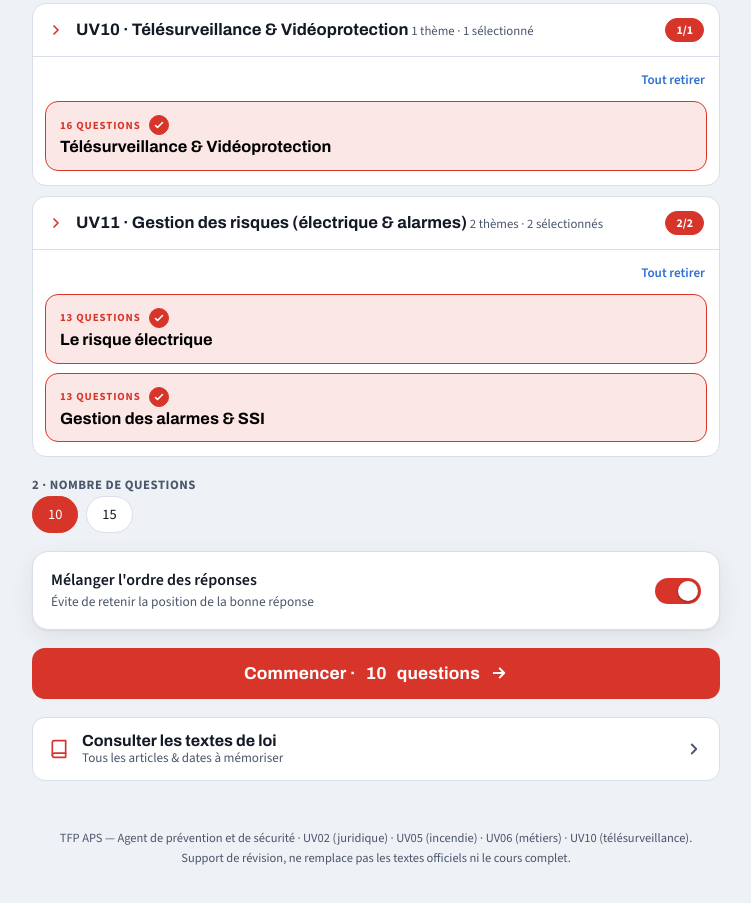
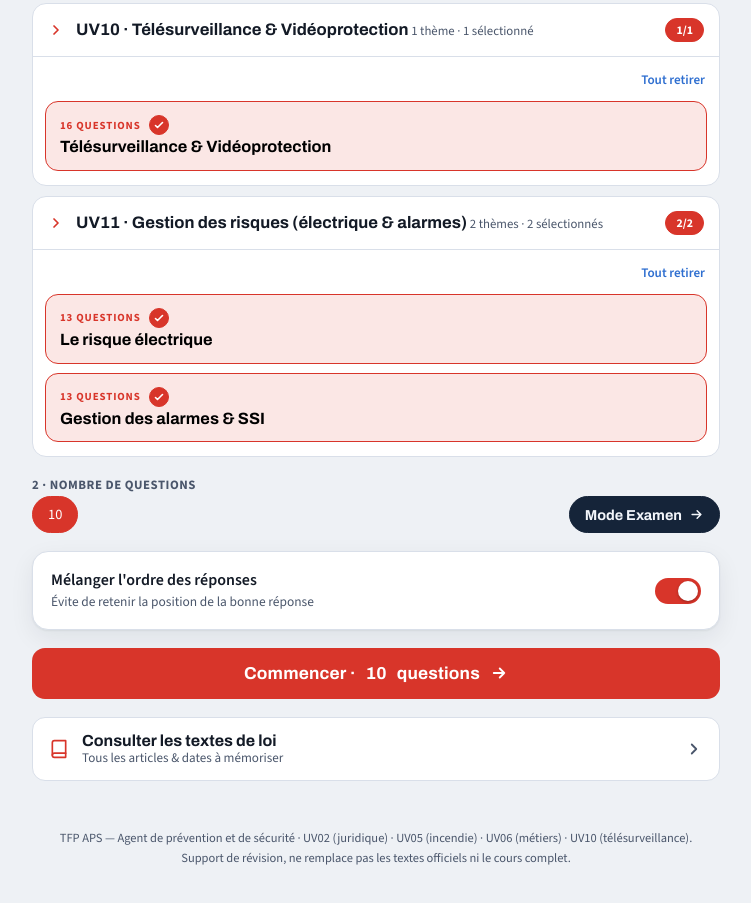
Before and after one commit to Sankeurr/SSIAP-1, a plain HTML site: page qcu-tfp-aps.html in a window 1280 px wide. Shown: the part 2244-3147 px from the top of the page, without its empty margins (264-1015 px from the left). Drawn offline with nearby package versions, Linux system fonts and the light colour scheme.

Commit message:
QCU libre : une seule option (10) + bouton vers le mode Examen
- Retrait de l'option 15 questions (reste 10)
- Bouton "Mode Examen" ajouté à droite du choix du nombre de questions

Co-Authored-By: Claude Opus 4.8 <noreply@anthropic.com>
Claude-Session: https://claude.ai/code/session_013kJm3vhrBuuqmLhDjHqWUj

```diff
--- a/qcu-tfp-aps.html
+++ b/qcu-tfp-aps.html
@@ -274,6 +274,9 @@
     font-variant-numeric:tabular-nums;transition:border-color .15s, background .15s;
   }
   .pill[aria-pressed="true"]{border-color:var(--flame);background:var(--flame);color:#fff}
+  .exam-link{display:inline-flex;align-items:center;gap:7px;background:var(--navy);color:var(--navy-ink);border:1.5px solid var(--navy);border-radius:999px;padding:8px 15px;font-size:.9rem;font-weight:700;font-family:"Archivo",sans-serif;cursor:pointer;margin-left:auto}
+  .exam-link:hover{filter:brightness(1.15)}
+  .exam-link svg{flex:none}
   @media (prefers-color-scheme:dark){:root:not([data-theme="light"]) .pill[aria-pressed="true"]{color:#0c1118}}
   :root[data-theme="dark"] .pill[aria-pressed="true"]{color:#0c1118}
 
@@ -2183,7 +2186,7 @@ function renderSetup(){
   }).join("");
 
   const avail = countFor(selected);
-  const counts = [10,15];
+  const counts = [10];
   const pills = counts.map(c=>{
     const val = c==="max"?avail:c;
     const label = c==="max"?"Tout":c;
@@ -2207,7 +2210,7 @@ function renderSetup(){
 
       <div>
         <div class="section-label">2 · Nombre de questions</div>
-        <div class="pills" id="countPills">${pills}</div>
+        <div class="pills" id="countPills">${pills}<button class="exam-link" id="toExam">Mode Examen <svg width="15" height="15" viewBox="0 0 24 24" fill="none" stroke="currentColor" stroke-width="2.4" stroke-linecap="round" stroke-linejoin="round"><path d="M5 12h14M13 6l6 6-6 6"/></svg></button></div>
       </div>
 
       <div class="card" style="padding:4px 16px">
@@ -2282,6 +2285,7 @@ function renderSetup(){
   });
   document.getElementById("shuffleOpt").addEventListener("change", e=>{ shuffleOpts = e.target.checked; });
   document.getElementById("startBtn").addEventListener("click", startQuiz);
+  document.getElementById("toExam").addEventListener("click", ()=>{ renderExam(); window.scrollTo({top:0}); });
   document.getElementById("refBtn").addEventListener("click", ()=>{ renderReference(); window.scrollTo({top:0}); });
 }
 
```
